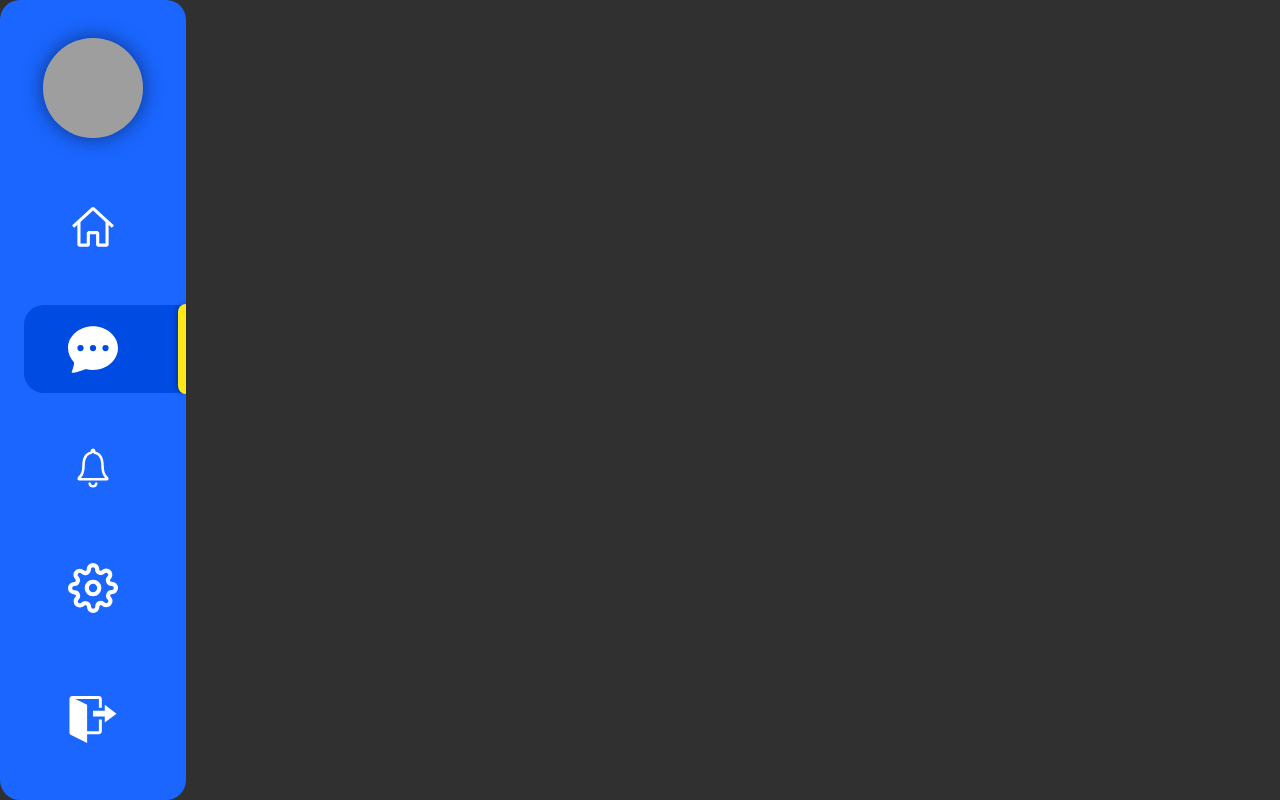
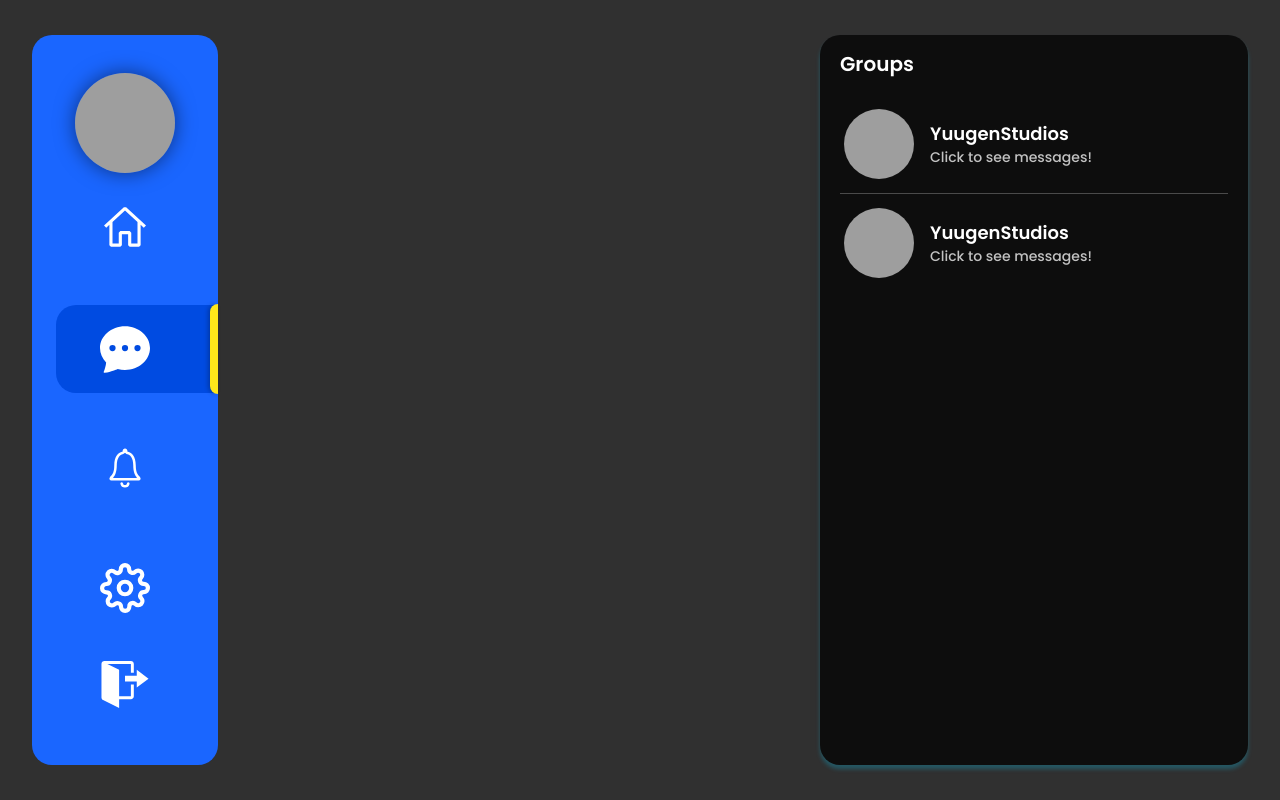
Before and after one commit to acferM/chat-web, a Next.js app: page /chats in a window 1280 px wide. Built offline with nearby package versions, Linux system fonts and the light colour scheme; grey boxes are pictures that could not be loaded.

Commit message:
Groups Section

```diff
--- /dev/null
+++ b/src/components/Groups/index.tsx
@@ -0,0 +1,28 @@
+import { Container } from './styles';
+
+export function Groups(): JSX.Element {
+  return (
+    <Container>
+      <h1>Groups</h1>
+
+      <main>
+        <button type="button">
+          <img src="https://github.com/YuugenStudios.png" alt="YuugenStudios" />
+
+          <div>
+            <strong>YuugenStudios</strong>
+            <p>Click to see messages!</p>
+          </div>
+        </button>
+        <button type="button">
+          <img src="https://github.com/YuugenStudios.png" alt="YuugenStudios" />
+
+          <div>
+            <strong>YuugenStudios</strong>
+            <p>Click to see messages!</p>
+          </div>
+        </button>
+      </main>
+    </Container>
+  );
+}
--- /dev/null
+++ b/src/components/Groups/styles.ts
@@ -0,0 +1,59 @@
+import styled from 'styled-components';
+
+export const Container = styled.div`
+  width: 26.75rem;
+  height: 100%;
+  border-radius: 1.25rem;
+  background: ${props => props.theme.colors.section};
+  box-shadow: 0 4px 4px ${props => props.theme.colors.blue_shadow};
+  padding: 0.875rem 1.25rem;
+
+  h1 {
+    color: ${props => props.theme.colors.text};
+    ${props => props.theme.fonts.section_title};
+  }
+
+  main {
+    margin-top: 1rem;
+    width: 100%;
+
+    button {
+      width: 100%;
+      display: flex;
+      align-items: center;
+      background: transparent;
+      border: 0;
+      padding: 0.875rem 0.25rem;
+      gap: 1rem;
+      transition: background 0.2s;
+
+      &:hover {
+        background: #212121;
+      }
+
+      & + button {
+        border-top: 1px solid rgba(255, 255, 255, 0.25);
+      }
+
+      img {
+        aspect-ratio: 1;
+        width: 4.375rem;
+        border-radius: 50%;
+      }
+
+      div {
+        text-align: left;
+        color: ${props => props.theme.colors.text};
+
+        strong {
+          ${props => props.theme.fonts.contact_title};
+        }
+
+        p {
+          ${props => props.theme.fonts.contact_message};
+          opacity: 0.75;
+        }
+      }
+    }
+  }
+`;
--- a/src/pages/chats.tsx
+++ b/src/pages/chats.tsx
@@ -1,3 +1,4 @@
+import { Groups } from '../components/Groups';
 import { Sidebar } from '../components/Sidebar';
 import { Container } from '../styles/Chat';
 
@@ -5,6 +6,10 @@ export default function Chats(): JSX.Element {
   return (
     <Container>
       <Sidebar />
+
+      <div>
+        <Groups />
+      </div>
     </Container>
   );
 }
--- a/src/styles/Chat.ts
+++ b/src/styles/Chat.ts
@@ -2,4 +2,13 @@ import styled from 'styled-components';
 
 export const Container = styled.div`
   height: 100vh;
+  padding: 2.1875rem 2rem;
+  display: flex;
+  justify-content: space-between;
+
+  > div {
+    display: flex;
+    flex-direction: column;
+    gap: 2.75rem;
+  }
 `;
```
